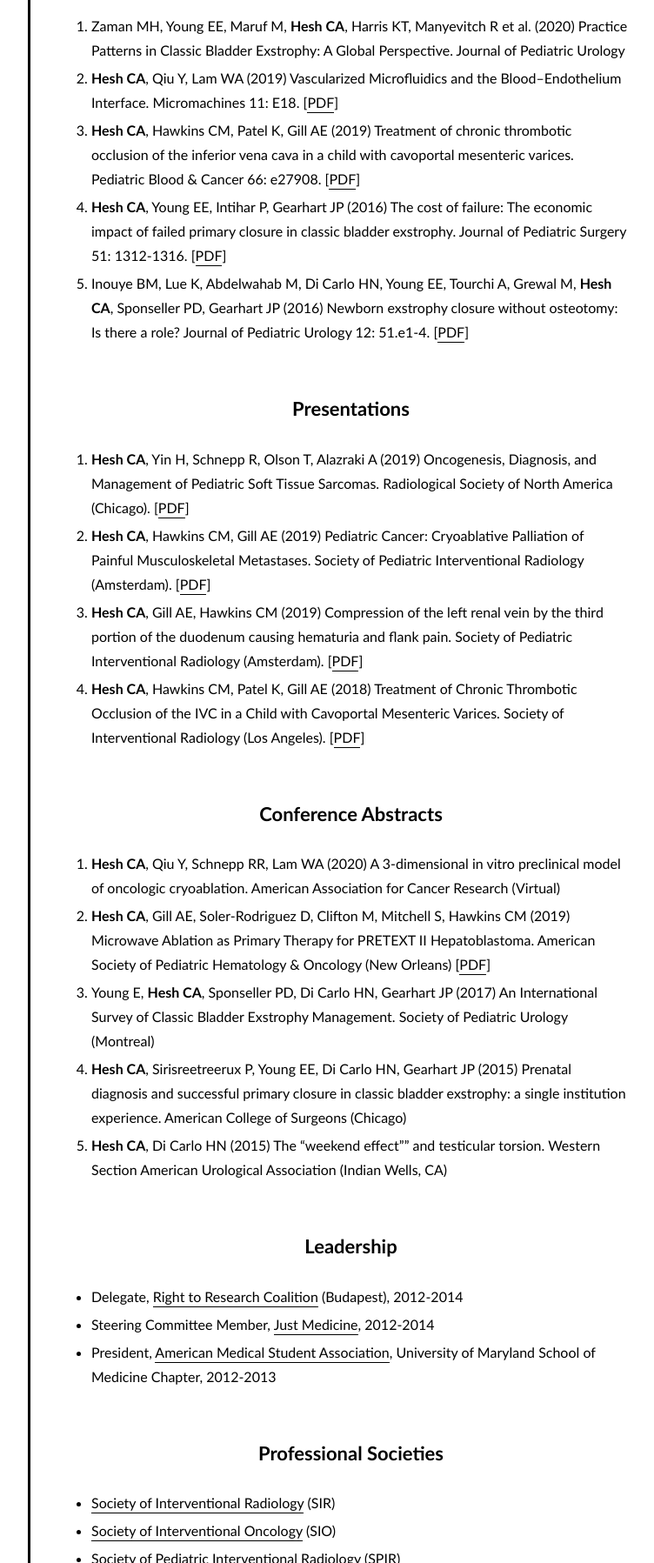
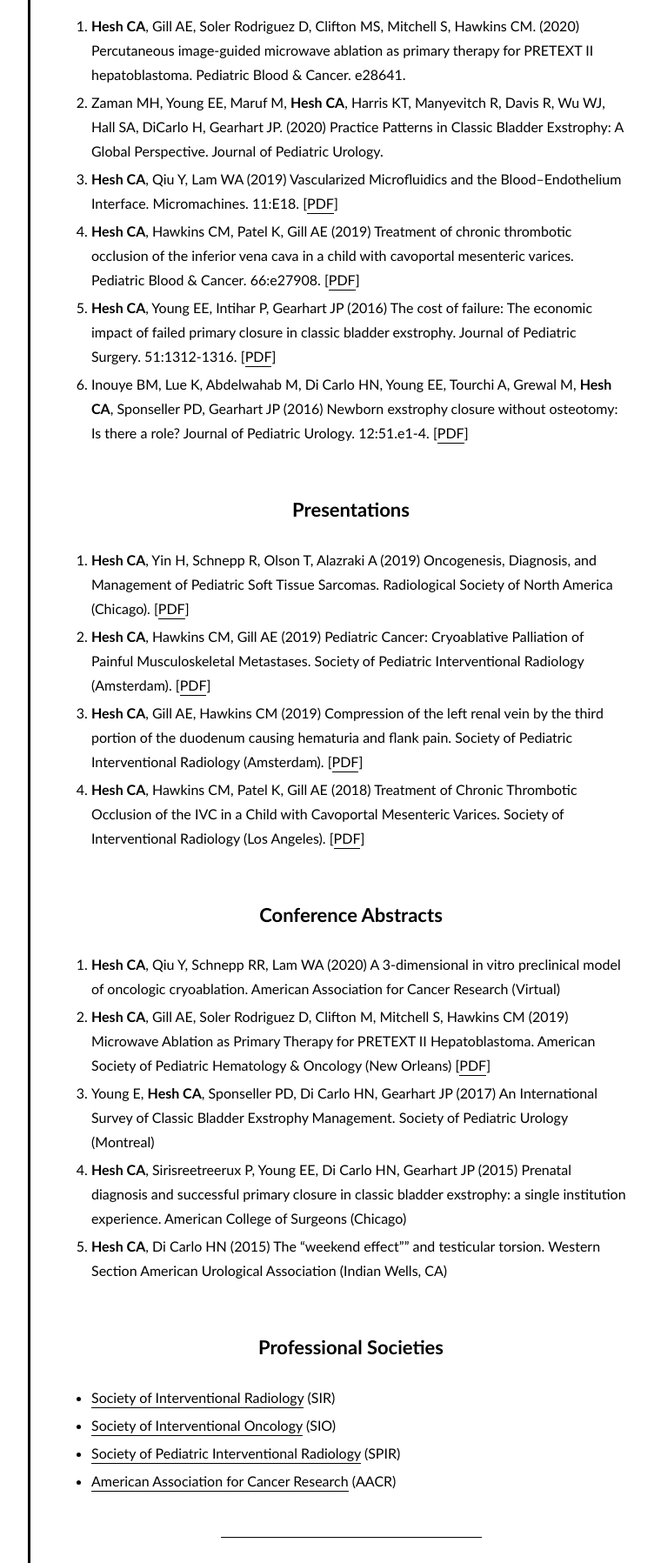
Before and after one commit to heshca/heshca.github.io, a plain HTML site: page cv/index.html in a window 1280 px wide. Shown: the part 1480-3277 px from the top of the page at 87% size, without its empty margins (388-1140 px from the left). Drawn offline with nearby package versions, Linux system fonts and the light colour scheme; some packages are replaced by stand-ins of ours.

Commit message:
Added new paper

```diff
--- a/categories/index.xml
+++ b/categories/index.xml
@@ -2,12 +2,12 @@
 <rss version="2.0" xmlns:atom="http://www.w3.org/2005/Atom">
   <channel>
     <title>Categories on Christopher Hesh</title>
-    <link>/categories/</link>
+    <link>https://christopherhesh.com/categories/</link>
     <description>Recent content in Categories on Christopher Hesh</description>
     <generator>Hugo -- gohugo.io</generator>
     <language>en-us</language>
 
-	<atom:link href="/categories/index.xml" rel="self" type="application/rss+xml" />
+	<atom:link href="https://christopherhesh.com/categories/index.xml" rel="self" type="application/rss+xml" />
 
 
   </channel>
--- a/cv/index.html
+++ b/cv/index.html
@@ -103,11 +103,12 @@
 </ul>
 <h2 id="publications">Publications</h2>
 <ol>
-<li>Zaman MH, Young EE, Maruf M, <strong>Hesh CA</strong>, Harris KT, Manyevitch R et al. (2020) Practice Patterns in Classic Bladder Exstrophy: A Global Perspective. Journal of Pediatric Urology</li>
-<li><strong>Hesh CA</strong>, Qiu Y, Lam WA (2019) Vascularized Microfluidics and the Blood–Endothelium Interface. Micromachines 11: E18. [<a href="/papers/Hesh_et_al_2020.pdf">PDF</a>]</li>
-<li><strong>Hesh CA</strong>, Hawkins CM, Patel K, Gill AE (2019) Treatment of chronic thrombotic occlusion of the inferior vena cava in a child with cavoportal mesenteric varices. Pediatric Blood &amp; Cancer 66: e27908. [<a href="/papers/Hesh_et_al_2019.pdf">PDF</a>]</li>
-<li><strong>Hesh CA</strong>, Young EE, Intihar P, Gearhart JP (2016) The cost of failure: The economic impact of failed primary closure in classic bladder exstrophy. Journal of Pediatric Surgery 51: 1312-1316. [<a href="/papers/Hesh_et_al_2016.pdf">PDF</a>]</li>
-<li>Inouye BM, Lue K, Abdelwahab M, Di Carlo HN, Young EE, Tourchi A, Grewal M, <strong>Hesh CA</strong>, Sponseller PD, Gearhart JP (2016) Newborn exstrophy closure without osteotomy: Is there a role? Journal of Pediatric Urology 12: 51.e1-4. [<a href="/papers/Inouye_et_al_2016.pdf">PDF</a>]</li>
+<li><strong>Hesh CA</strong>, Gill AE, Soler Rodriguez D, Clifton MS, Mitchell S, Hawkins CM. (2020) Percutaneous image-guided microwave ablation as primary therapy for PRETEXT II hepatoblastoma. Pediatric Blood &amp; Cancer. e28641.</li>
+<li>Zaman MH, Young EE, Maruf M, <strong>Hesh CA</strong>, Harris KT, Manyevitch R, Davis R, Wu WJ, Hall SA, DiCarlo H, Gearhart JP. (2020) Practice Patterns in Classic Bladder Exstrophy: A Global Perspective. Journal of Pediatric Urology.</li>
+<li><strong>Hesh CA</strong>, Qiu Y, Lam WA (2019) Vascularized Microfluidics and the Blood–Endothelium Interface. Micromachines. 11:E18. [<a href="/papers/Hesh_et_al_2020.pdf">PDF</a>]</li>
+<li><strong>Hesh CA</strong>, Hawkins CM, Patel K, Gill AE (2019) Treatment of chronic thrombotic occlusion of the inferior vena cava in a child with cavoportal mesenteric varices. Pediatric Blood &amp; Cancer. 66:e27908. [<a href="/papers/Hesh_et_al_2019.pdf">PDF</a>]</li>
+<li><strong>Hesh CA</strong>, Young EE, Intihar P, Gearhart JP (2016) The cost of failure: The economic impact of failed primary closure in classic bladder exstrophy. Journal of Pediatric Surgery. 51:1312-1316. [<a href="/papers/Hesh_et_al_2016.pdf">PDF</a>]</li>
+<li>Inouye BM, Lue K, Abdelwahab M, Di Carlo HN, Young EE, Tourchi A, Grewal M, <strong>Hesh CA</strong>, Sponseller PD, Gearhart JP (2016) Newborn exstrophy closure without osteotomy: Is there a role? Journal of Pediatric Urology. 12:51.e1-4. [<a href="/papers/Inouye_et_al_2016.pdf">PDF</a>]</li>
 </ol>
 <h2 id="presentations">Presentations</h2>
 <ol>
@@ -119,17 +120,11 @@
 <h2 id="conference-abstracts">Conference Abstracts</h2>
 <ol>
 <li><strong>Hesh CA</strong>, Qiu Y, Schnepp RR, Lam WA (2020) A 3-dimensional in vitro preclinical model of oncologic cryoablation. American Association for Cancer Research (Virtual)</li>
-<li><strong>Hesh CA</strong>, Gill AE, Soler-Rodriguez D, Clifton M, Mitchell S, Hawkins CM (2019) Microwave Ablation as Primary Therapy for PRETEXT II Hepatoblastoma. American Society of Pediatric Hematology &amp; Oncology (New Orleans) [<a href="/posters/2019_ASPHO.pdf">PDF</a>]</li>
+<li><strong>Hesh CA</strong>, Gill AE, Soler Rodriguez D, Clifton M, Mitchell S, Hawkins CM (2019) Microwave Ablation as Primary Therapy for PRETEXT II Hepatoblastoma. American Society of Pediatric Hematology &amp; Oncology (New Orleans) [<a href="/posters/2019_ASPHO.pdf">PDF</a>]</li>
 <li>Young E, <strong>Hesh CA</strong>, Sponseller PD, Di Carlo HN, Gearhart JP (2017) An International Survey of Classic Bladder Exstrophy Management. Society of Pediatric Urology (Montreal)</li>
 <li><strong>Hesh CA</strong>, Sirisreetreerux P, Young EE, Di Carlo HN, Gearhart JP (2015) Prenatal diagnosis and successful primary closure in classic bladder exstrophy: a single institution experience. American College of Surgeons (Chicago)</li>
 <li><strong>Hesh CA</strong>, Di Carlo HN (2015) The &ldquo;weekend effect&rdquo;&rdquo; and testicular torsion. Western Section American Urological Association (Indian Wells, CA)</li>
 </ol>
-<h2 id="leadership">Leadership</h2>
-<ul>
-<li>Delegate, <a href="http://righttoresearch.org">Right to Research Coalition</a> (Budapest), 2012-2014</li>
-<li>Steering Committee Member, <a href="https://www.amsa.org/advocacy/just-medicine-campaign/">Just Medicine</a>, 2012-2014</li>
-<li>President, <a href="https://www.amsa.org">American Medical Student Association</a>, University of Maryland School of Medicine Chapter, 2012-2013</li>
-</ul>
 <h2 id="professional-societies">Professional Societies</h2>
 <ul>
 <li><a href="https://www.sirweb.org">Society of Interventional Radiology</a> (SIR)</li>
--- a/tags/index.xml
+++ b/tags/index.xml
@@ -2,12 +2,12 @@
 <rss version="2.0" xmlns:atom="http://www.w3.org/2005/Atom">
   <channel>
     <title>Tags on Christopher Hesh</title>
-    <link>/tags/</link>
+    <link>https://christopherhesh.com/tags/</link>
     <description>Recent content in Tags on Christopher Hesh</description>
     <generator>Hugo -- gohugo.io</generator>
     <language>en-us</language>
 
-	<atom:link href="/tags/index.xml" rel="self" type="application/rss+xml" />
+	<atom:link href="https://christopherhesh.com/tags/index.xml" rel="self" type="application/rss+xml" />
 
 
   </channel>
```
Also changed, not shown: index.html (+1 -1 lines), index.xml (+4 -4 lines), sitemap.xml (+4 -4 lines).
